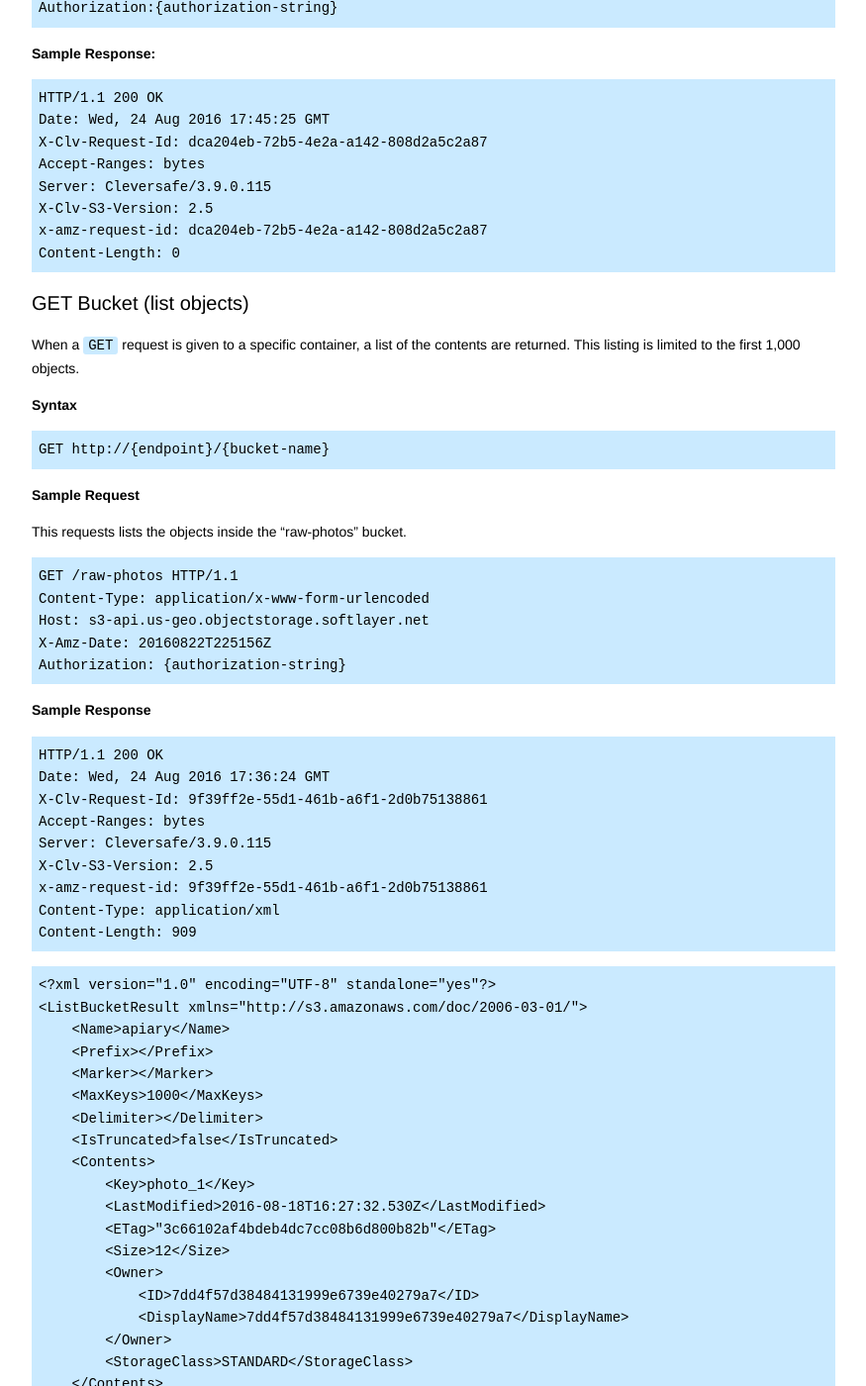
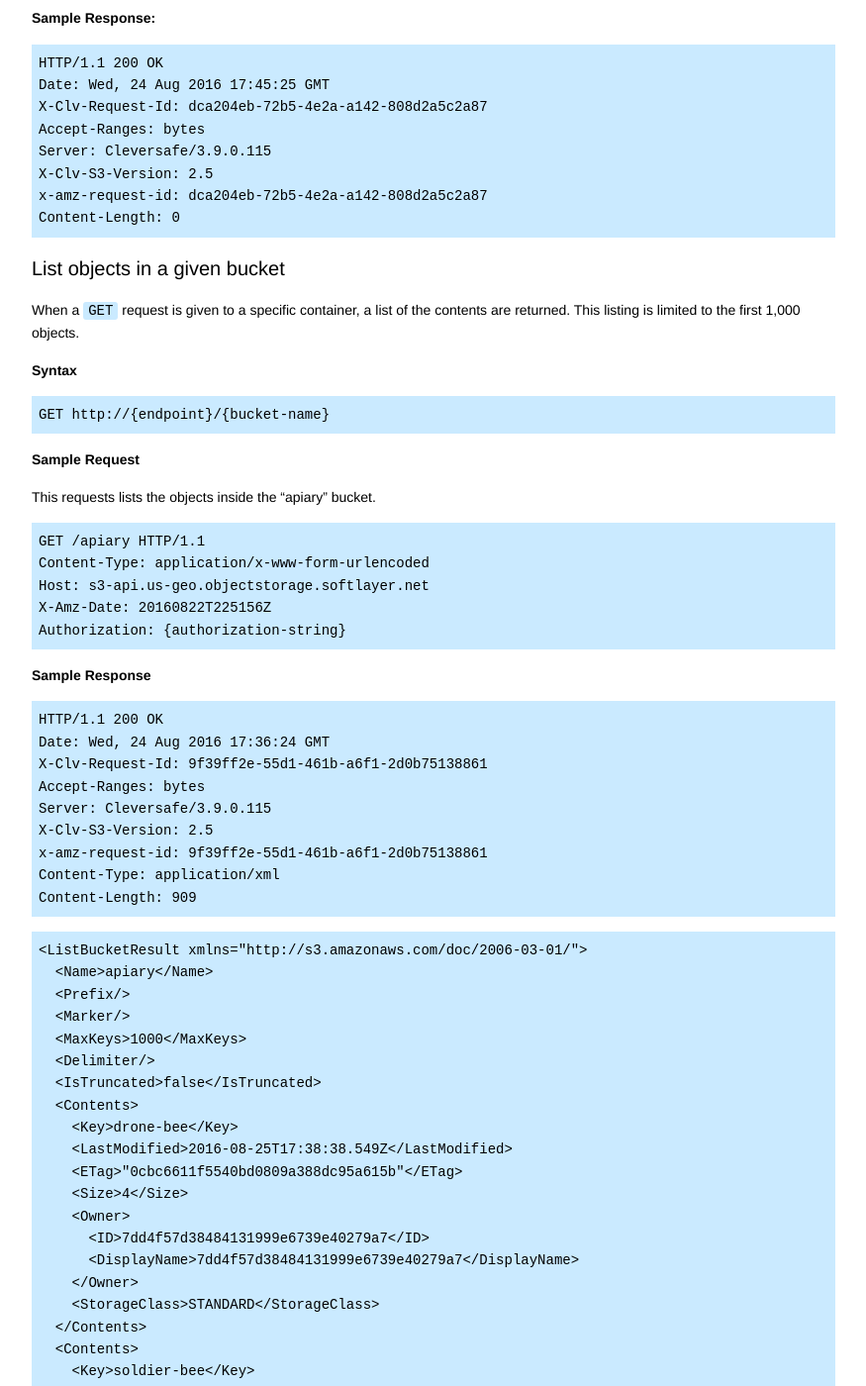
Before and after one commit to mpcarl-ibm/crs-docs, a Jekyll site: the page built from _api/reference.md, in a window 1280 px wide and 1400 px high, scrolled down 3230 px. Shown: the whole window at 99% size, without its empty margins (367-1242 px from the left). Built offline with Jekyll 4.4.1, drawn with Linux system fonts in a browser that asks for light colours; some of the changed text lies outside the part shown.

```diff
--- a/_api/reference.md
+++ b/_api/reference.md
@@ -31,14 +31,13 @@ The following table describes supported common request headers. Headers not list
 
 | Header             | Note                               |
 |--------------------|-------------------------------------|
-| Authorization      |  AWS4 authentication. |
-| Content-Length     | Chunked encoding also supported.    |
+| Authorization      | **Required** for all requests. AWS4 authentication  |
+| Host               | **Required** for all requests.                 |
+| x-amz-date         | **Required** for all requests.                 |
+|x-amz-content-sha256| **Required** for uploading objects. |
+| Content-Length     | **Required** for uploading objects, chunked encoding also supported.    |
 | Content-MD5        |                                  |
-| Date               |                                     |
 | Expect             |                                    |
-| Host               |                                     |
-|x-amz-content-sha256| Used with signature version 4 authenticated requests. |
-| x-amz-date         |                                    |
 
 
 
@@ -62,7 +61,7 @@ The following table describes common response headers.
 ### Operations on Service
 {: #operations-on-service}
 
-#### GET list of containers
+#### List buckets belonging to an account
 
 A `GET` issued to the endpoint root returns a list of buckets associated with the requesting account.
 
@@ -150,7 +149,7 @@ x-amz-request-id: dca204eb-72b5-4e2a-a142-808d2a5c2a87
 Content-Length: 0
 ~~~
 
-#### GET Bucket (list objects)
+#### List objects in a given bucket
 
 When a `GET` request is given to a specific container, a list of the contents are returned.  This listing is limited to the first 1,000 objects.
 
@@ -162,10 +161,10 @@ GET http://{endpoint}/{bucket-name}
 
 **Sample Request**
 
-This requests lists the objects inside the "raw-photos" bucket.
+This requests lists the objects inside the "apiary" bucket.
 
 ~~~
-GET /raw-photos HTTP/1.1
+GET /apiary HTTP/1.1
 Content-Type: application/x-www-form-urlencoded
 Host: s3-api.us-geo.objectstorage.softlayer.net
 X-Amz-Date: 20160822T225156Z
@@ -186,40 +185,50 @@ Content-Type: application/xml
 Content-Length: 909
 ~~~
 ~~~
-<?xml version="1.0" encoding="UTF-8" standalone="yes"?>
 <ListBucketResult xmlns="http://s3.amazonaws.com/doc/2006-03-01/">
-    <Name>apiary</Name>
-    <Prefix></Prefix>
-    <Marker></Marker>
-    <MaxKeys>1000</MaxKeys>
-    <Delimiter></Delimiter>
-    <IsTruncated>false</IsTruncated>
-    <Contents>
-        <Key>photo_1</Key>
-        <LastModified>2016-08-18T16:27:32.530Z</LastModified>
-        <ETag>"3c66102af4bdeb4dc7cc08b6d800b82b"</ETag>
-        <Size>12</Size>
-        <Owner>
-            <ID>7dd4f57d38484131999e6739e40279a7</ID>
-            <DisplayName>7dd4f57d38484131999e6739e40279a7</DisplayName>
-        </Owner>
-        <StorageClass>STANDARD</StorageClass>
-    </Contents>
-    <Contents>
-        <Key>photo_2</Key>
-        <LastModified>2016-08-18T16:29:42.261Z</LastModified>
-        <ETag>"329b59153a23e700f4121141facb6c57"</ETag>
-        <Size>104912320</Size>
-        <Owner>
-            <ID>7dd4f57d38484131999e6739e40279a7</ID>
-            <DisplayName>7dd4f57d38484131999e6739e40279a7</DisplayName>
-        </Owner>
-        <StorageClass>STANDARD</StorageClass>
-    </Contents>
+  <Name>apiary</Name>
+  <Prefix/>
+  <Marker/>
+  <MaxKeys>1000</MaxKeys>
+  <Delimiter/>
+  <IsTruncated>false</IsTruncated>
+  <Contents>
+    <Key>drone-bee</Key>
+    <LastModified>2016-08-25T17:38:38.549Z</LastModified>
+    <ETag>"0cbc6611f5540bd0809a388dc95a615b"</ETag>
+    <Size>4</Size>
+    <Owner>
+      <ID>7dd4f57d38484131999e6739e40279a7</ID>
+      <DisplayName>7dd4f57d38484131999e6739e40279a7</DisplayName>
+    </Owner>
+    <StorageClass>STANDARD</StorageClass>
+  </Contents>
+  <Contents>
+    <Key>soldier-bee</Key>
+    <LastModified>2016-08-25T17:49:06.006Z</LastModified>
+    <ETag>"37d4c94839ee181a2224d6242176c4b5"</ETag>
+    <Size>11</Size>
+    <Owner>
+      <ID>7dd4f57d38484131999e6739e40279a7</ID>
+      <DisplayName>7dd4f57d38484131999e6739e40279a7</DisplayName>
+    </Owner>
+    <StorageClass>STANDARD</StorageClass>
+  </Contents>
+  <Contents>
+    <Key>worker-bee</Key>
+    <LastModified>2016-08-25T17:46:53.288Z</LastModified>
+    <ETag>"d34d8aada2996fc42e6948b926513907"</ETag>
+    <Size>467</Size>
+    <Owner>
+      <ID>7dd4f57d38484131999e6739e40279a7</ID>
+      <DisplayName>7dd4f57d38484131999e6739e40279a7</DisplayName>
+    </Owner>
+    <StorageClass>STANDARD</StorageClass>
+  </Contents>
 </ListBucketResult>
 ~~~
 
-#### DELETE Bucket
+#### Delete a bucket
 
 A `DELETE` issued to an empty bucket deletes the bucket. *Only empty buckets can be deleted.*
 
```
Also changed, not shown: other parts of _api/reference.md (+7 -5 lines), _api/overview.md (+12 -5 lines), _beta/beta.md (+2 -2 lines), 4 other files.
